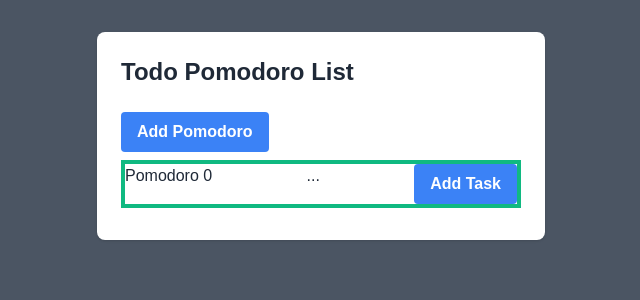
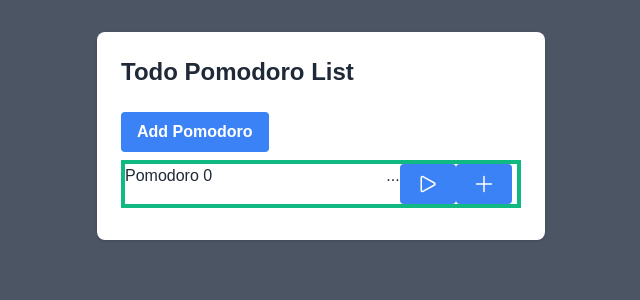
Before and after one commit to caiosousanl/todolist, a Next.js app: page / in a window 1280 px wide. Shown: the top 300 px of the page, without its empty margins (319-959 px from the left). Built offline with nearby package versions, Linux system fonts and the light colour scheme.

Commit message:
chore: add icons

```diff
--- a/src/app/page.tsx
+++ b/src/app/page.tsx
@@ -70,6 +70,10 @@ const TodoList = () => {
     console.log(pomodoroListNew);
   };
 
+  const playPause = (pomodoro: IPomodoro) => () => {
+    console.log(pomodoro, "todo");
+  };
+
   return (
     <div className="min-h-screen bg-gray-600 py-8">
       <div className="max-w-md mx-auto bg-white rounded-lg shadow p-6 text-gray-800">
@@ -88,15 +92,47 @@ const TodoList = () => {
                 key={pomodoro.id}
                 className="mt-2 mb-2 border-emerald-500 border-4"
               >
-                <div className="flex flex-row justify-between">
-                  <div>Pomodoro {index}</div>
-                  <div>...</div>
+                <div className="flex flex-row ">
+                  <div className="basis-2/3">Pomodoro {index}</div>
+                  <div>...</div> {/* todos: change pomodoro duration,  */}
+                  <button
+                    className="bg-blue-500 hover:bg-blue-700 text-white font-bold py-2 px-4 rounded"
+                    onClick={playPause(pomodoro)}
+                  >
+                    <svg
+                      xmlns="http://www.w3.org/2000/svg"
+                      fill="none"
+                      viewBox="0 0 24 24"
+                      stroke-width="1.5"
+                      stroke="currentColor"
+                      className="size-6"
+                    >
+                      <path
+                        stroke-linecap="round"
+                        stroke-linejoin="round"
+                        d="M5.25 5.653c0-.856.917-1.398 1.667-.986l11.54 6.347a1.125 1.125 0 0 1 0 1.972l-11.54 6.347a1.125 1.125 0 0 1-1.667-.986V5.653Z"
+                      />
+                    </svg>
+                  </button>
                   <button
                     className="bg-blue-500 hover:bg-blue-700 text-white font-bold py-2 px-4 rounded"
                     onClick={addTask(pomodoro)}
                   >
-                    Add Task
-                  </button>
+                    <svg
+                      xmlns="http://www.w3.org/2000/svg"
+                      fill="none"
+                      viewBox="0 0 24 24"
+                      stroke-width="1.5"
+                      stroke="currentColor"
+                      className="size-6"
+                    >
+                      <path
+                        stroke-linecap="round"
+                        stroke-linejoin="round"
+                        d="M12 4.5v15m7.5-7.5h-15"
+                      />
+                    </svg>
+                  </button>{" "}
                 </div>
                 {pomodoro.tasks &&
                   pomodoro.tasks.map((task) => (
```
